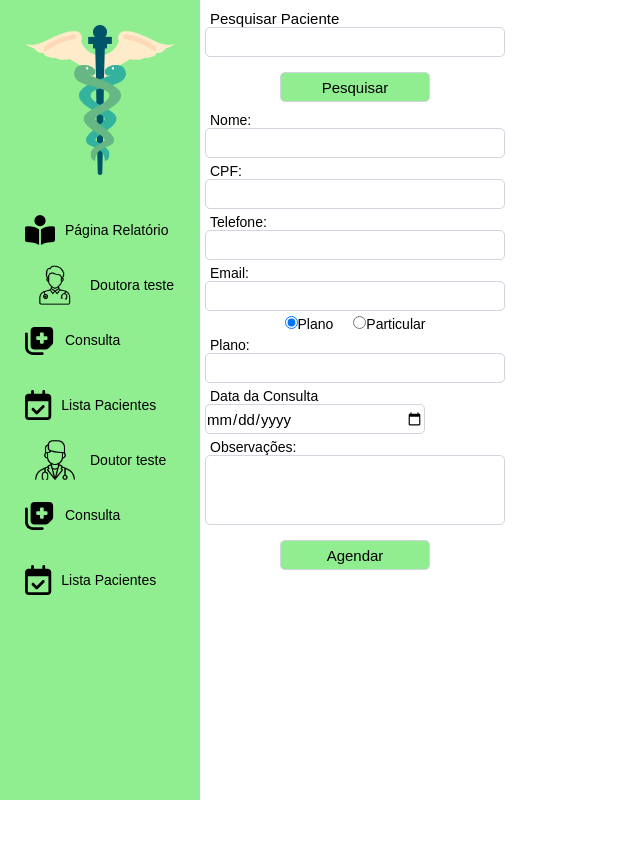
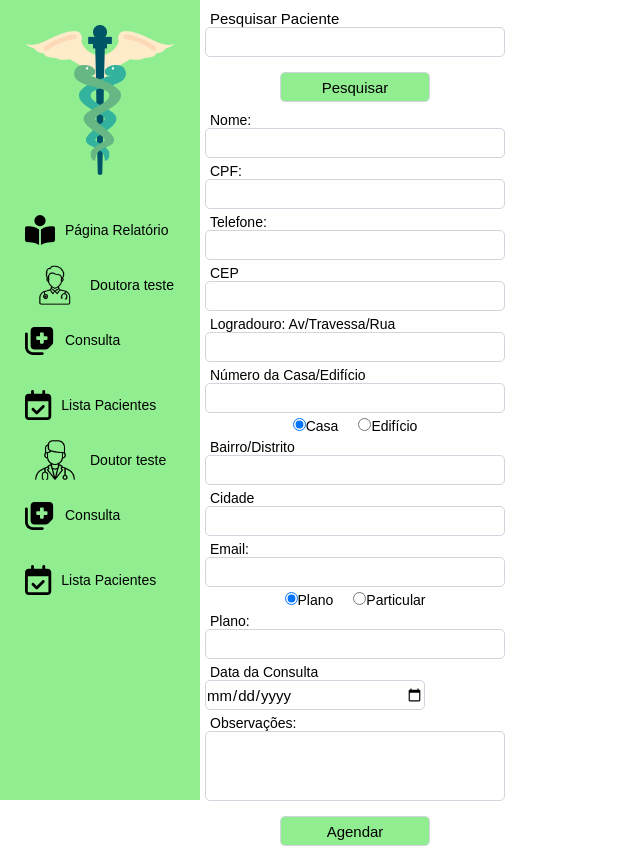
Before and after one commit to HumbertoFox/projeto-1-react, a React (Vite) app: page /ConsultationDRX in a window 1280 px wide. Shown: the whole page, without its empty margins (0-640 px from the left). Before the commit the page ends 800 px from the top, so only its background shows below. Built offline with nearby package versions, Linux system fonts and the light colour scheme.

Commit message:
upgrade forms e viacpe api

```diff
--- a/package.json
+++ b/package.json
@@ -14,6 +14,7 @@
     "@fortawesome/free-regular-svg-icons": "^6.5.2",
     "@fortawesome/free-solid-svg-icons": "^6.5.2",
     "@fortawesome/react-fontawesome": "^0.2.1",
+    "axios": "^1.7.1",
     "react": "^18.2.0",
     "react-dom": "^18.2.0",
     "react-hook-form": "^7.51.4",
--- a/src/components/form/formpatientdrx.jsx
+++ b/src/components/form/formpatientdrx.jsx
@@ -1,30 +1,102 @@
 import React, { useState } from "react";
 import { useForm } from "react-hook-form";
-import { DivParticular, DivPlan, DivRadio, FormDoctor, Input } from "../../styles/formdrstyle";
+import { DivNomeEd, DivParticular, DivPlan, DivRadio, FormDoctor, Input } from "../../styles/formdrstyle";
+import { viaCepApi } from "../../services/viacep";
 
 export const FormPatientDrX = () => {
+
+    const [radioSelect, setRadioSelect] = useState("casa");
+    const swapRadioSelect = e => {
+        setRadioSelect(e.target.value);
+    };
 
     const [selectRadio, setSelectRadio] = useState("plan");
     const swapSelectedRadio = e => {
         setSelectRadio(e.target.value);
+    };
+
+    const checkedCep = async (e) => {
+        if (!e.target.value) {
+            setFocus('contacttel');
+            alert("O campo CEP está vazio!");
+            return;
+        };
+        const cep = e.target.value;
+        try {
+            const response = await viaCepApi.get(`${cep}/json/`)
+            const data = await response.data;
+            setValue('street', data.logradouro);
+            setValue('neighborhood', data.bairro);
+            setValue('city', data.localidade);
+            setFocus('residencenumber');
+        } catch (error) {
+            console.log("ERROR" + error);
+            alert("CEP não encontrado! Verifique os números digitado");
+            setFocus('contacttel');
+            return;
+        }
+    };
+
+    const onSubmit = e => {
+        console.log(e);
     }
 
     const {
         register,
         handleSubmit,
+        setValue,
+        setFocus,
         formState: { errors }
     } = useForm();
 
     return (
-        <FormDoctor action="" method="POST">
-            <label htmlFor="nome">Nome:</label>
-            <input type="text" name="nome" id="nome" />
+        <FormDoctor action="" method="POST" onSubmit={handleSubmit(onSubmit)}>
+            <label htmlFor="name">Nome:</label>
+            <input type="text" id="name" {...register("name")} />
             <label htmlFor="cpf">CPF:</label>
-            <input type="number" name="cpf" id="cpf" />
-            <label htmlFor="">Telefone:</label>
-            <input type="tel" name="contatotel" id="contatotel" />
+            <input type="number" id="cpf" {...register("cpf")} />
+            <label htmlFor="contacttel">Telefone:</label>
+            <input type="tel" id="contacttel" {...register("contacttel")} />
+            <label htmlFor="cep">CEP</label>
+            <input type="number" id="cep" {...register("cep")} onBlur={checkedCep} />
+            <label htmlFor="street">Logradouro: Av/Travessa/Rua</label>
+            <input type="text" id="street" {...register("street")} />
+            <label htmlFor="residencenumber">Número da Casa/Edifício</label>
+            <input type="text" id="residencenumber" {...register("residencenumber")} />
+            <DivRadio>
+                <label htmlFor="casa">
+                    <input type="radio"
+                        id="casa"
+                        value="casa"
+                        checked={radioSelect === "casa" ? true : false}
+                        onChange={swapRadioSelect}
+                    />
+                    Casa
+                </label>
+                <label htmlFor="edificio">
+                    <input type="radio"
+                        id="edificio"
+                        value="edificio"
+                        checked={radioSelect === "edificio" ? true : false}
+                        onChange={swapRadioSelect}
+                    />
+                    Edifício
+                </label>
+            </DivRadio>
+            <DivNomeEd className={radioSelect}>
+                <label htmlFor="building">Nome do Edifício</label>
+                <input type="text" id="building" {...register("building")} />
+                <label htmlFor="block">Bloco</label>
+                <input type="text" id="block" {...register("block")} />
+                <label htmlFor="apartment">Apartamento</label>
+                <input type="text" id="apartment" {...register("apartment")} />
+            </DivNomeEd>
+            <label htmlFor="neighborhood">Bairro/Distrito</label>
+            <input type="text" id="neighborhood" {...register("neighborhood")} />
+            <label htmlFor="city">Cidade</label>
+            <input type="text" id="city" {...register("city")} />
             <label htmlFor="email">Email:</label>
-            <input type="email" name="email" id="email" />
+            <input type="email" id="email" {...register("email")} />
             <DivRadio>
                 <label htmlFor="plan">
                     <input type="radio"
@@ -47,17 +119,17 @@ export const FormPatientDrX = () => {
             </DivRadio>
             <DivPlan className={selectRadio}>
                 <label htmlFor="plan">Plano:</label>
-                <input type="text" name="plan" id="plan" />
+                <input type="text" id="plan" {...register("plan")} />
             </DivPlan>
             <DivParticular className={selectRadio}>
                 <label htmlFor="particular">Valor:</label>
-                <input type="number" name="particular" id="particular" />
+                <input type="number" id="particular" {...register("particular")} />
             </DivParticular>
             <label htmlFor="consultationdate">Data da Consulta</label>
-            <input type="date" name="consultationdate" id="consultationdate" />
+            <input type="date" id="consultationdate" {...register("consultationdate")} />
             <label htmlFor="observation">Observações:</label>
-            <textarea name="observation" id="observation"></textarea>
+            <textarea name="observation" id="observation"{...register("observation")} ></textarea>
             <Input type="submit" value="Agendar" />
         </FormDoctor>
     )
-}
+};
--- a/src/components/form/formpatientdry.jsx
+++ b/src/components/form/formpatientdry.jsx
@@ -9,6 +9,10 @@ export const FormPatientDrY = () => {
         setSelectRadio(e.target.value);
     }
 
+    const onSubmit = e => {
+        console.log(e);
+    }
+
     const {
         register,
         handleSubmit,
@@ -16,15 +20,15 @@ export const FormPatientDrY = () => {
     } = useForm();
 
     return (
-        <FormDoctor action="" method="POST">
-            <label htmlFor="nome">Nome:</label>
-            <input type="text" name="nome" id="nome" />
+        <FormDoctor action="" method="POST" onSubmit={handleSubmit(onSubmit)}>
+            <label htmlFor="name">Nome:</label>
+            <input type="text" id="name" {...register("name")} />
             <label htmlFor="cpf">CPF:</label>
-            <input type="number" name="cpf" id="cpf" />
-            <label htmlFor="">Telefone:</label>
-            <input type="tel" name="contatotel" id="contatotel" />
+            <input type="number" id="cpf" {...register("cpf")} />
+            <label htmlFor="contacttel">Telefone:</label>
+            <input type="tel" id="contacttel" {...register("contacttel")} />
             <label htmlFor="email">Email:</label>
-            <input type="email" name="email" id="email" />
+            <input type="email" id="email" {...register("email")} />
             <DivRadio>
                 <label htmlFor="plan">
                     <input type="radio"
@@ -56,16 +60,16 @@ export const FormPatientDrY = () => {
             </DivRadio>
             <DivPlan className={selectRadio}>
                 <label htmlFor="plan">Plano:</label>
-                <input type="text" name="plan" id="plan" />
+                <input type="text" id="plan" {...register("plan")} />
             </DivPlan>
             <DivParticular className={selectRadio}>
                 <label htmlFor="particular">Valor:</label>
-                <input type="number" name="particular" id="particular" />
+                <input type="number" id="particular" {...register("particular")} />
             </DivParticular>
             <label htmlFor="consultationdate">Data da Consulta</label>
-            <input type="date" name="consultationdate" id="consultationdate" />
+            <input type="date" id="consultationdate" {...register("consultationdate")} />
             <label htmlFor="observation">Observações:</label>
-            <textarea name="observation" id="observation"></textarea>
+            <textarea id="observation" {...register("observation")}></textarea>
             <Input type="submit" value="Agendar" />
         </FormDoctor>
     )
--- a/src/components/form/search.jsx
+++ b/src/components/form/search.jsx
@@ -1,12 +1,24 @@
 import React from "react";
 import { FormSerach } from "../../styles/formsearch";
 import { Input } from "../../styles/formdrstyle";
+import { useForm } from "react-hook-form";
 
 export const Search = () => {
+
+    const onSubmit = e => {
+        console.log(e);
+    }
+
+    const {
+        register,
+        handleSubmit,
+        formState: { errors }
+    } = useForm();
+
     return (
-        <FormSerach action="/" method="POST">
+        <FormSerach action="/" method="POST" onSubmit={handleSubmit(onSubmit)}>
             <label htmlFor="search_patient">Pesquisar Paciente</label>
-            <input type="search" name="search_patient" id="search_patient" />
+            <input type="search" id="search_patient" {...register("search_patient")} />
             <Input type="submit" value="Pesquisar" />
         </FormSerach>
     )
--- /dev/null
+++ b/src/services/viacep.jsx
@@ -0,0 +1,7 @@
+import axios from "axios";
+
+const viaCepApi = axios.create({
+    baseURL: "https://viacep.com.br/ws/"
+});
+
+export { viaCepApi };
--- a/src/styles/formdrstyle.jsx
+++ b/src/styles/formdrstyle.jsx
@@ -73,8 +73,22 @@ const DivRadio = styled.div`
     }
 `;
 
+const DivNomeEd = styled.div`
+    display: none;
+    flex-direction: column;
+
+${({ className }) => {
+        if (className === "edificio") {
+            return css`
+            display: flex;
+        `;
+        }
+    }};
+`;
+
 const DivPlan = styled.div`
     display: none;
+    flex-direction: column;
 
 ${({ className }) => {
         if (className === "plan") {
@@ -82,9 +96,7 @@ ${({ className }) => {
             display: flex;
         `;
         }
-
     }};
-    flex-direction: column;
 `;
 
 const DivParticular = styled.div`
@@ -124,4 +136,4 @@ const Input = styled.input.attrs({ type: 'submit' })`
     }
 `;
 
-export { FormDoctor, DivRadio, DivPlan, DivParticular, Input };
+export { FormDoctor, DivRadio, DivNomeEd, DivPlan, DivParticular, Input };
```
Also changed, not shown: 2 other files (tests, documents, lock files or other folders).
